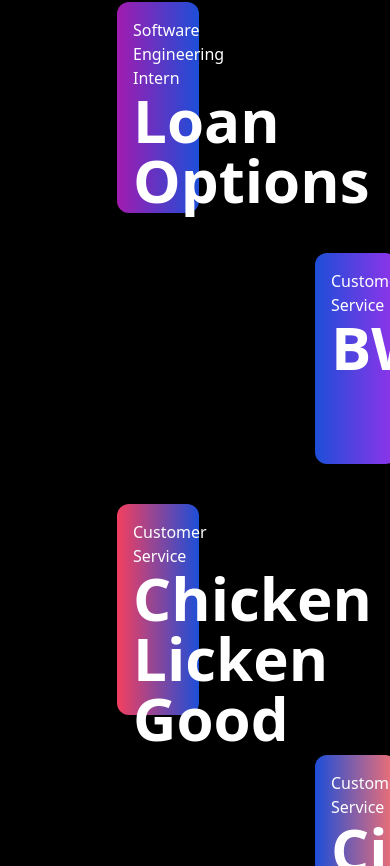
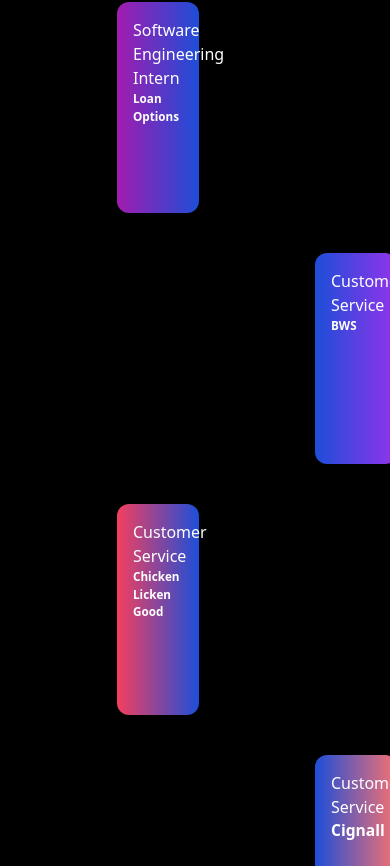
Before and after one commit to AndLin-hub/website, a React (Vite) app: page / in a window 390 px wide. Shown: the part 1258-2124 px from the top of the page. Built offline with nearby package versions, Linux system fonts and the light colour scheme.

Commit message:
text responsive

```diff
--- a/src/App.tsx
+++ b/src/App.tsx
@@ -193,10 +193,10 @@
           className="text-white" >
             Software Engineering Intern
           </motion.h5>
-          <motion.h2 className="text-white text-6xl font-black">
+          <motion.h2 className="text-white text-[3vw] font-black">
             Loan
           </motion.h2>
-          <motion.h2 className="text-white text-6xl font-black">
+          <motion.h2 className="text-white text-[3vw] font-black">
             Options
           </motion.h2>
       </motion.div>
@@ -243,7 +243,7 @@
           <motion.h5 className="text-white">
             Customer Service
           </motion.h5>
-          <motion.h2 className=" text-white text-6xl font-black">
+          <motion.h2 className=" text-white text-[3vw] font-black">
             BWS
           </motion.h2>
       </motion.div>
@@ -266,10 +266,10 @@
           <motion.h5 className="text-white">
             Customer Service
           </motion.h5>
-          <motion.h2 className="text-white text-6xl font-black">
+          <motion.h2 className="text-white text-[3vw] font-black">
             Chicken
           </motion.h2>
-          <motion.h2 className="text-white text-6xl font-black">
+          <motion.h2 className="text-white text-[3vw] font-black">
             Licken Good
           </motion.h2>
       </motion.div>
@@ -293,7 +293,7 @@
           <motion.h5 className="text-white" >
             Customer Service
           </motion.h5>
-          <motion.h2 className="text-white text-6xl font-black">
+          <motion.h2 className="text-white text-[4vw] font-black">
             Cignall
           </motion.h2>
       </motion.div>
```
